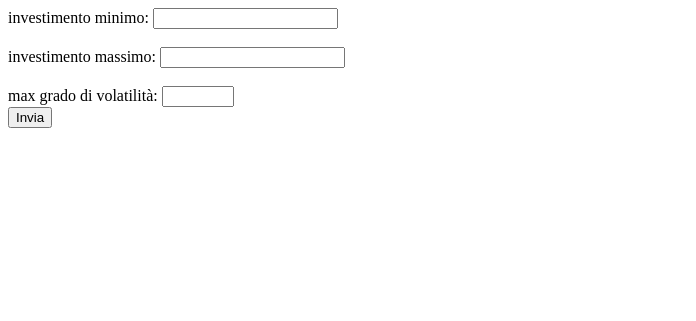
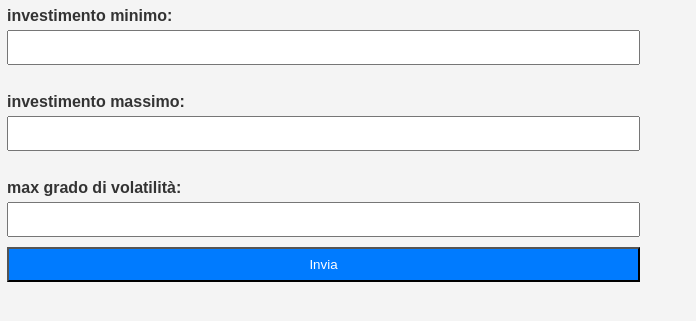
Before and after one commit to jessvzz/AI-final-project, a Flask app: page / in a window 1280 px wide. Shown: the top 321 px of the page, without its empty margins (0-696 px from the left). Run offline with Flask 3, Linux system fonts and the light colour scheme; parts of the project's set-up code (start-up, migrations or seed data) failed here and were passed over.

Commit message:
working on better code

```diff
--- a/app.py
+++ b/app.py
@@ -25,7 +25,8 @@ def handle_data():
 @app.route('/output')
 def final_output():
     bst = request.args['bst']
-    return f"Best stocks to invest in are {bst}"
+    formatted_output = bst[1:-1].replace(", ", "<br>")
+    return f"Best stocks to invest in are <br>{formatted_output}"
 
 
 if __name__ == '__main__':
--- a/templates/index.html
+++ b/templates/index.html
@@ -3,7 +3,58 @@
 <head>
     <meta charset="UTF-8">
     <meta name="viewport" content="width=device-width, initial-scale=1.0">
-    <title>NomePagina</title>
+    <title>Results</title>
+    <style>
+        body {
+            font-family: Arial, sans-serif;
+            background-color: #f4f4f4;
+            color: #333;
+            margin: 2px;
+            padding: 5px;
+            justify-content: center;
+        }
+
+        .container {
+            max-width: 800px;
+            margin: 20px auto;
+            padding: 20px;
+            background-color: #fff;
+            border-radius: 5px;
+            box-shadow: 0 0 10px rgba(0, 0, 0, 0.1);
+            justify-content: center;
+        }
+
+        h1 {
+            color: #007bff;
+        }
+
+        pre {
+            white-space: pre-wrap;
+        }
+
+        form {
+            margin-bottom: 20px;
+        }
+
+        label {
+            display: block;
+            margin-bottom: 5px;
+            font-weight: bold;
+        }
+
+        input {
+            width: 50%;
+            padding: 8px;
+            margin-bottom: 10px;
+            box-sizing: border-box;
+        }
+
+        input[type="submit"] {
+            background-color: #007bff;
+            color: #fff;
+            cursor: pointer;
+        }
+    </style>
 </head>
 <body>
     <div>
--- a/templates/output.html
+++ b/templates/output.html
@@ -8,8 +8,7 @@
 <body>
     <div>
         <h1>Results</h1>
-        <p>Investimento minimo: {{ min_inv }}</p>
-        <p>{{ formatted_output }}</p>
+        <pre>{{ formatted_output }}</pre>
     </div>
 </body>
 </html>
```
Also changed, not shown: csp_predictions.py (+18 -18 lines), ml.py (+5 -5 lines).
